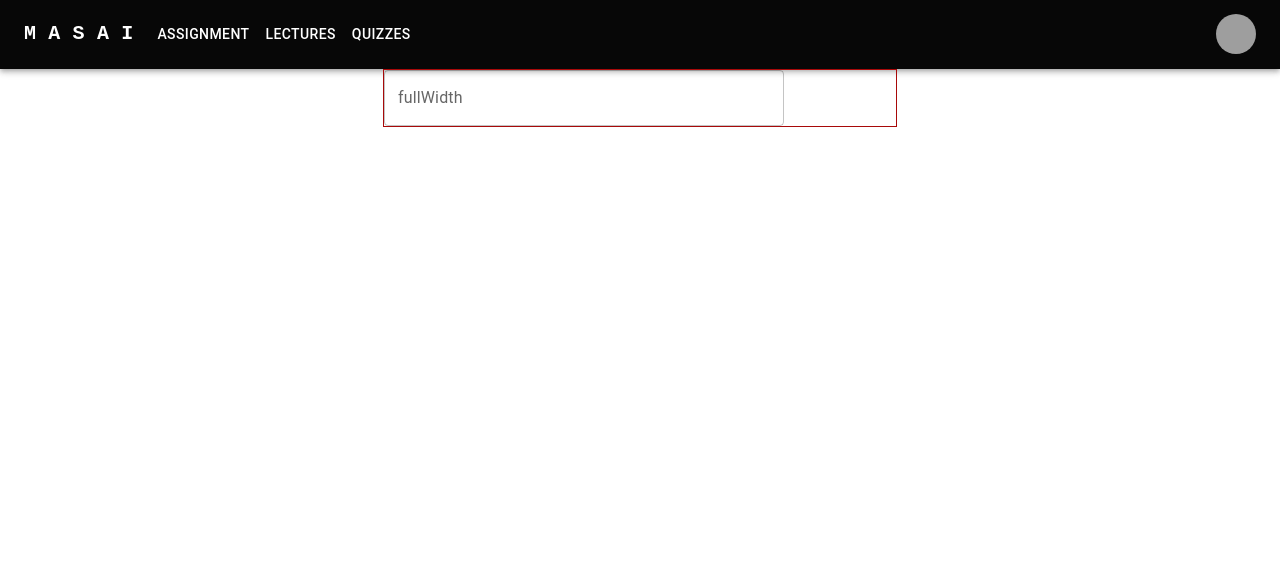
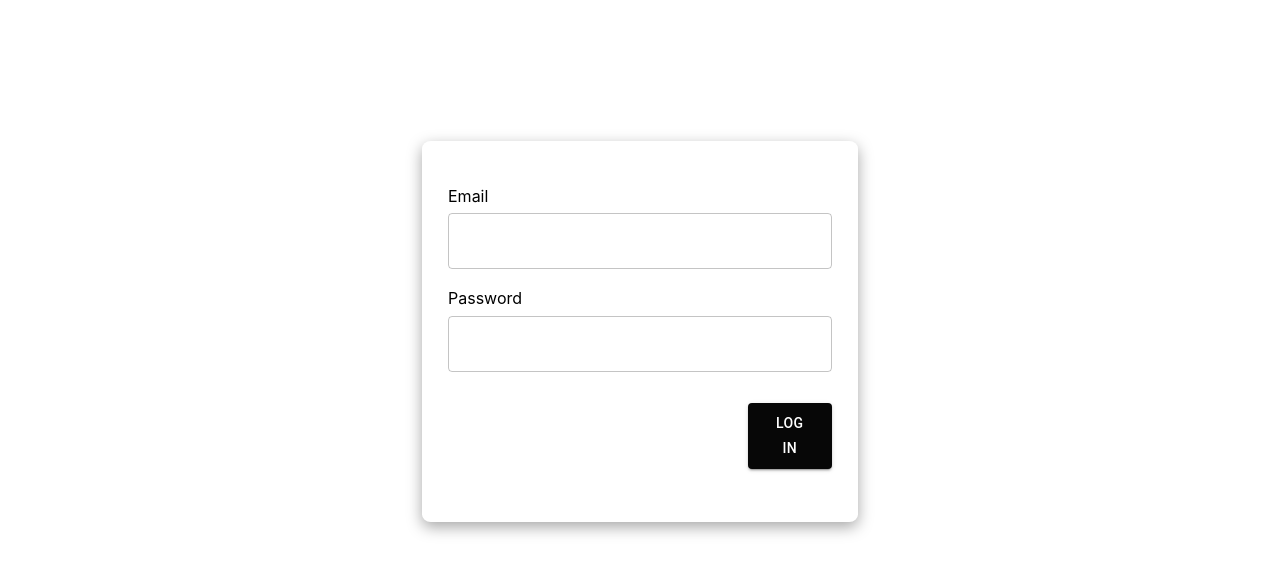
Before and after one commit to prachisinghsherawat/Masai-LMS-Clone, a React (Create React App) app in the folder Frontend/: page /login in a window 1280 px wide. Shown: the top 574 px of the page. Built offline with nearby package versions, Linux system fonts and the light colour scheme; grey boxes are pictures that could not be loaded.

Commit message:
login updated

```diff
--- a/Frontend/package.json
+++ b/Frontend/package.json
@@ -11,10 +11,12 @@
     "@testing-library/jest-dom": "^5.16.5",
     "@testing-library/react": "^13.3.0",
     "@testing-library/user-event": "^13.5.0",
+    "axios": "^0.27.2",
     "react": "^18.2.0",
     "react-dom": "^18.2.0",
     "react-router-dom": "^6.3.0",
     "react-scripts": "5.0.1",
+    "simple-react-validator": "^1.6.1",
     "styled-components": "^5.3.5",
     "web-vitals": "^2.1.4"
   },
--- a/Frontend/src/AllRoutes/AllRoutes.jsx
+++ b/Frontend/src/AllRoutes/AllRoutes.jsx
@@ -1,4 +1,5 @@
 import { Route, Routes } from "react-router-dom"
+import { Navbar } from "../Components/Navbar/Navbar"
 import { Login } from "../Pages/Login/Login"
 import { SignUp } from "../Pages/SignUp/SignUp"
 
@@ -11,7 +12,7 @@ export const AllRoutes = () => {
 
         <>
         <Routes>
-            {/* <Route path="/" element={} /> */}
+            <Route path="/" element={<Navbar />} />
             <Route path="/signup" element={<SignUp />} />
             <Route path="/login" element={<Login />} />
         </Routes>
--- a/Frontend/src/App.js
+++ b/Frontend/src/App.js
@@ -1,6 +1,5 @@
 import logo from './logo.svg';
 import './App.css';
-import { Navbar } from './Components/Navbar/Navbar';
 import { AllRoutes } from './AllRoutes/AllRoutes';
 
 function App() {
@@ -9,7 +8,6 @@ function App() {
   return (
 
     <div className="App">
-      <Navbar />
       <AllRoutes />
     </div>
   );
--- a/Frontend/src/Pages/Login/Login.css
+++ b/Frontend/src/Pages/Login/Login.css
@@ -1,7 +1,34 @@
 
 
 .loginBox{
-    width: 40%;
+    width: 30%;
+    height: 330px;
     margin: auto;
-    border: 1px solid rgb(168, 9, 9);
+    margin-top: 11%;
+    border-radius: 2%;
+    padding: 2%;
+    box-shadow: rgba(0, 0, 0, 0.35) 0px 5px 15px;
 }
+
+label{
+    margin-bottom: 2%;
+    float: left;
+}
+
+.loginBox>div{
+    margin-top: 5%;
+}
+
+.loginBox>div:nth-child(3){
+    margin-top: 8%;
+    width: 100%;
+    float: right;
+}
+
+div>.btn{
+    width: 22%;
+    float: right;
+    padding: 2.2% 5%;
+    background-color: rgb(7, 7, 7);
+
+}
--- a/Frontend/src/Pages/Login/Login.jsx
+++ b/Frontend/src/Pages/Login/Login.jsx
@@ -2,27 +2,68 @@
 import * as React from 'react';
 import Box from '@mui/material/Box';
 import TextField from '@mui/material/TextField';
+import Stack from '@mui/material/Stack';
+import Button from '@mui/material/Button';
 import "./Login.css"
+import SimpleReactValidator from 'simple-react-validator';
 
 
 
 export const Login = () => {
 
-  return (
+    // const simpleValidator = React.useRef(SimpleReactValidator());
+
+
+    const [loginData,setLoginData] = React.useState({
+        email:'',
+        password:''
+    })
+
+    const handleLoginCredentials = (e)=>{
+        const {name,value} = e.target;
+        setLoginData({...loginData , [name] : value})
+    }
+
+
+
+
+    return (
 
     <>
 
     <div className="loginBox">
 
-        <Box
+       <div>
+       <Box
             sx={{
-               width: 400,
+               width: 500,
                maxWidth: '100%',
             }}
         >
-            <TextField fullWidth label="fullWidth" id="fullWidth" />
+            <label>Email</label>
+            <TextField fullWidth id="fullWidth" />
 
         </Box>
+       </div>
+
+       <div>
+       <Box
+            sx={{
+               width: 500,
+               maxWidth: '100%',
+            }}
+        >
+            <label>Password</label>
+            <TextField fullWidth id="fullWidth" />
+
+        </Box>
+       </div>
+
+        <div>
+
+            <Button className='btn' variant="contained">LOG IN</Button>
+
+        </div>
 
     </div>
 
```
Also changed, not shown: Frontend/src/Pages/common/Methods.jsx (added, +10 -0 lines), 1 other file (tests, documents, lock files or other folders).
